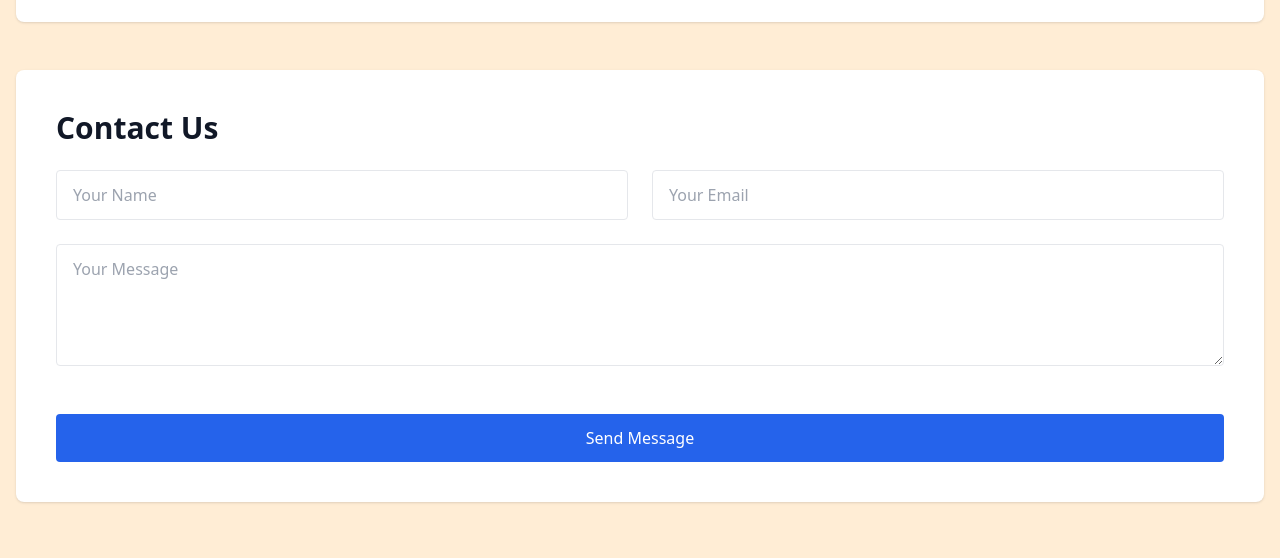
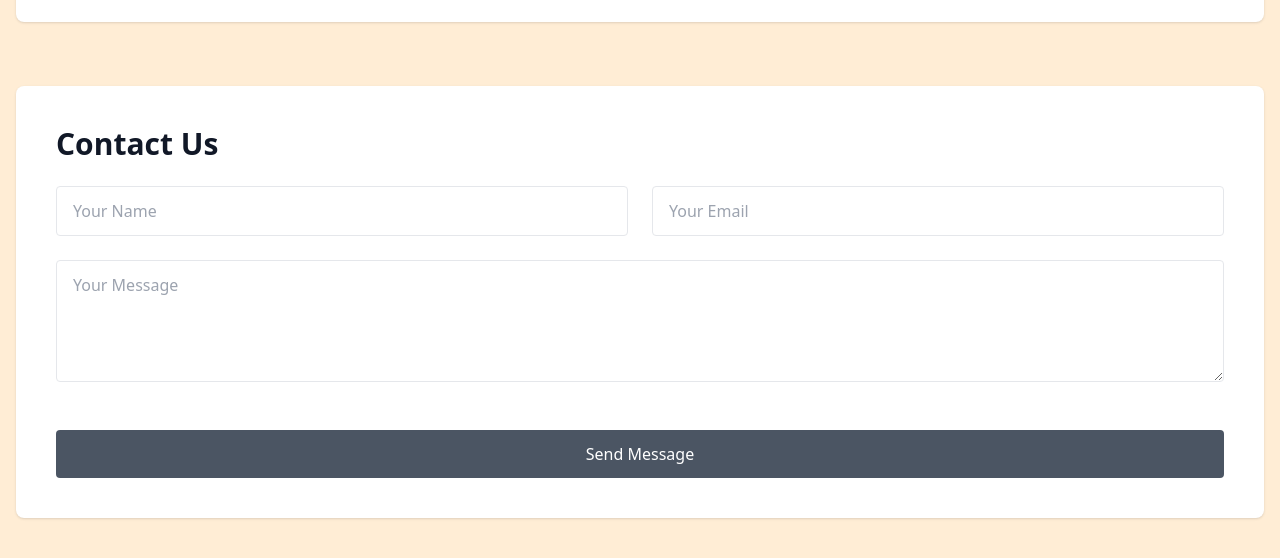
Before and after one commit to GregorySetis/InventoryApp, a website: page public/index.html in a window 1280 px wide. Shown: the part 1411-1969 px from the top of the page. Drawn offline with nearby package versions, Linux system fonts and the light colour scheme; no server answers.

Commit message:
fixed color and padding

```diff
--- a/public/index.html
+++ b/public/index.html
@@ -203,7 +203,7 @@
       <!-- ========================= -->
       <!-- Contact Section -->
       <!-- ========================= -->
-      <section id="contact" class="mt-12 bg-white p-10 rounded-lg shadow mb-20">
+      <section id="contact" class="mt-16 bg-white p-10 rounded-lg shadow mb-20">
         <h2 class="text-3xl font-bold mb-6 text-gray-900">Contact Us</h2>
 
         <form @submit.prevent="submitContact" class="grid grid-cols-1 md:grid-cols-2 gap-6">
@@ -213,7 +213,7 @@
           <div class="md:col-span-2">
             <div class="g-recaptcha" data-sitekey="6LfmVGksAAAAABGPe9OuzisCX2cmjEFdJDjl6BMe"></div>
           </div>
-          <button type="submit" class="md:col-span-2 bg-blue-600 text-white px-6 py-3 rounded hover:bg-blue-700 transition">
+          <button type="submit" class="md:col-span-2 bg-gray-600 text-white px-6 py-3 rounded hover:bg-gray-900 transition">
             Send Message
           </button>
         </form>
```
Also changed, not shown: README.md.
